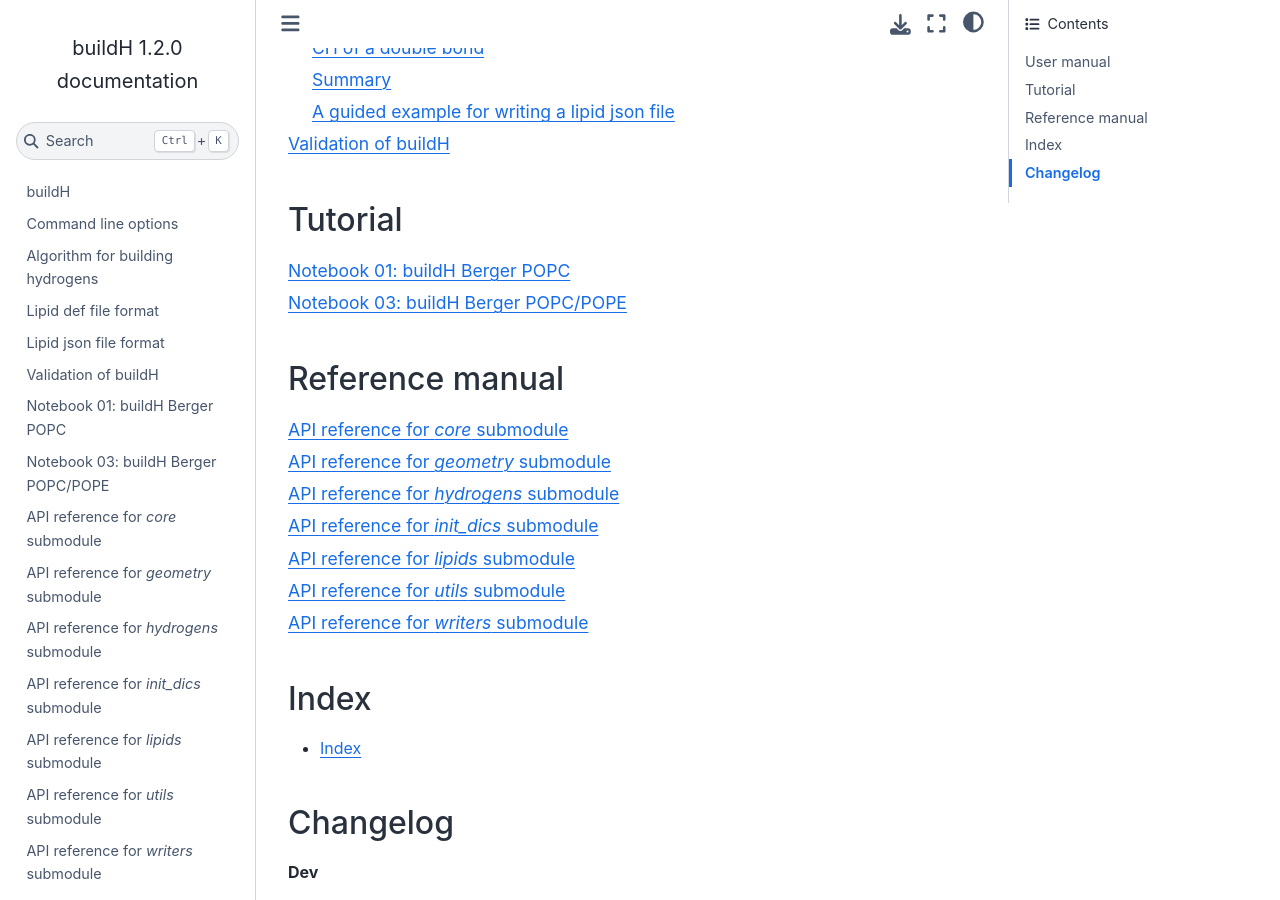
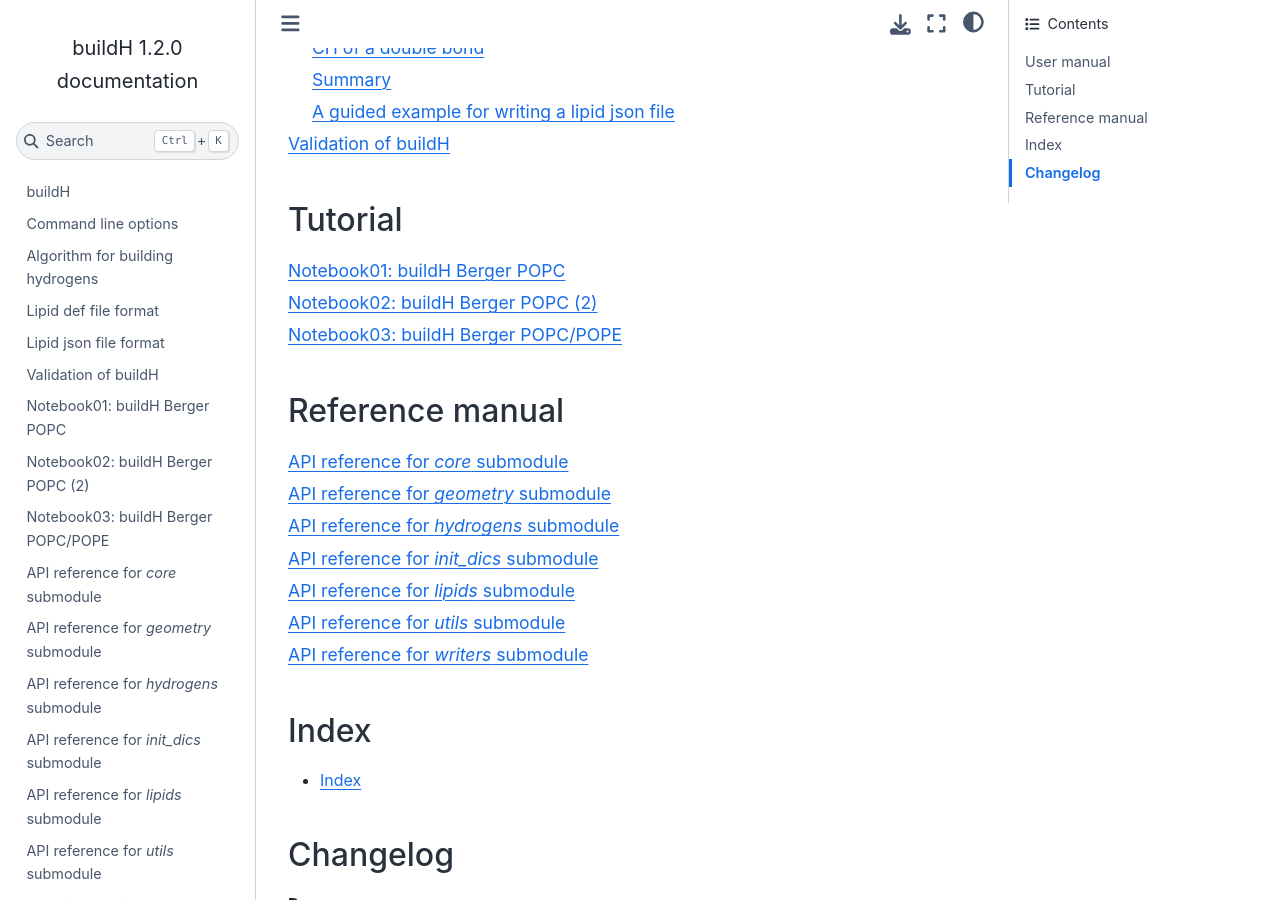
Before and after one commit to patrickfuchs/buildH, a Sphinx documentation site: the page built from docs/index.rst, in a window 1280 px wide and 900 px high, scrolled down 1100 px. Built offline with Sphinx 7.4.7 and the Sphinx Book theme 1.1.4, drawn with Linux system fonts in a browser that asks for light colours; some of the changed lines change nothing that is shown.

Commit message:
Update index.rst + fix a few details

```diff
--- a/docs/index.rst
+++ b/docs/index.rst
@@ -24,7 +24,8 @@
     :maxdepth: 1
 
     notebooks/Notebook_01_buildH_calc_OP
-    notebooks/Notebook_03_buildH_POPC_POPE
+    notebooks/Notebook_02_buildH_calc_OP_outputwH
+    notebooks/Notebook_03_buildH_mixture.ipynb
 
 Reference manual
 ================
```
Also changed, not shown: docs/notebooks/Notebook_01_buildH_calc_OP.ipynb, docs/notebooks/Notebook_02_buildH_calc_OP_outputwH.ipynb, docs/notebooks/Notebook_03_buildH_mixture.ipynb.
